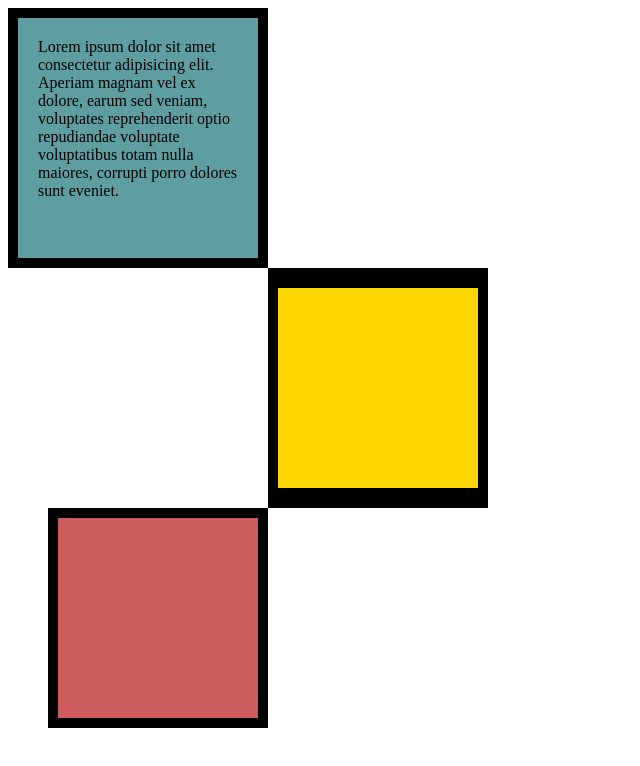
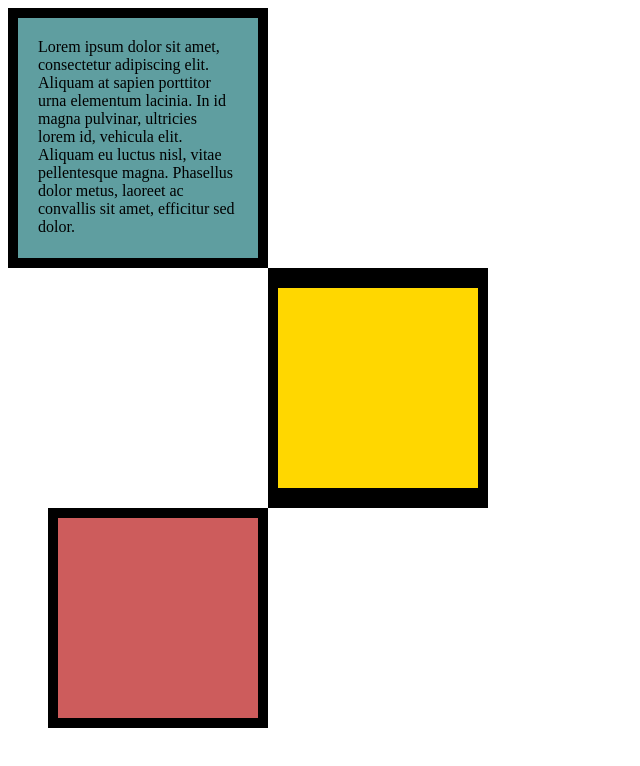
Before and after one commit to mmilushev91/The-Complete-2024-Web-Development-Bootcamp, a plain HTML site: page 6.3 CSS Box Model/index.html in a window 1280 px wide. Shown: the whole page, without its empty margins (0-640 px from the left). Drawn offline with Linux system fonts and the light colour scheme.

Commit message:
Update index.html

```diff
--- a/6.3 CSS Box Model/index.html
+++ b/6.3 CSS Box Model/index.html
@@ -54,10 +54,11 @@ Hint: Use the CSS inspector in Chrome.
 
     <div class="first">
       <p>
-        Lorem ipsum dolor sit amet consectetur adipisicing elit. Aperiam magnam
-        vel ex dolore, earum sed veniam, voluptates reprehenderit optio
-        repudiandae voluptate voluptatibus totam nulla maiores, corrupti porro
-        dolores sunt eveniet.
+        Lorem ipsum dolor sit amet, consectetur adipiscing elit. Aliquam at
+        sapien porttitor urna elementum lacinia. In id magna pulvinar, ultricies
+        lorem id, vehicula elit. Aliquam eu luctus nisl, vitae pellentesque
+        magna. Phasellus dolor metus, laoreet ac convallis sit amet, efficitur
+        sed dolor.
       </p>
     </div>
     <div class="second"></div>
```
